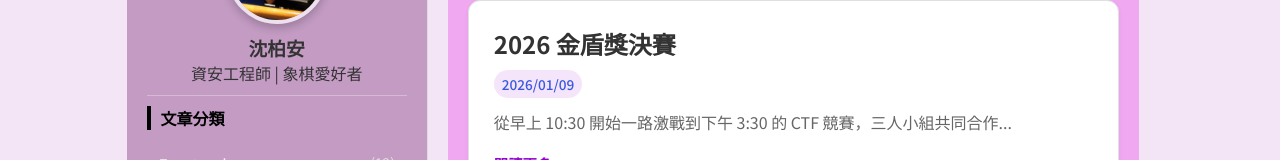
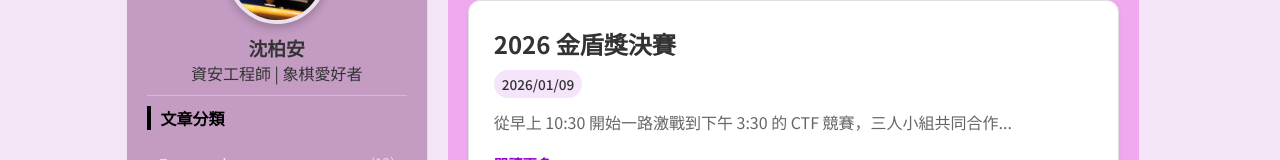
Before and after one commit to pudding483/pudding483.github.io, a React (Vite) app: page /#/archive in a window 1280 px wide. Shown: the part 196-356 px from the top of the page. Built offline with nearby package versions, Linux system fonts and the light colour scheme.

Commit message:
style: add hover effect at .postCard:hover .cardTag .date

```diff
--- a/src/pages/archive/Archive.module.css
+++ b/src/pages/archive/Archive.module.css
@@ -81,11 +81,15 @@
 
   background: rgba(148, 0, 211, 0.1);
 
-  color: rgb(59, 89, 222);
+  color: #333;
 
   border-radius: 20px;
   font-size: 0.85rem;
   font-weight: 500;
+}
+
+.postCard:hover .cardTag .date {
+  color: rgb(59, 89, 222);
 }
 
 .description {
```
